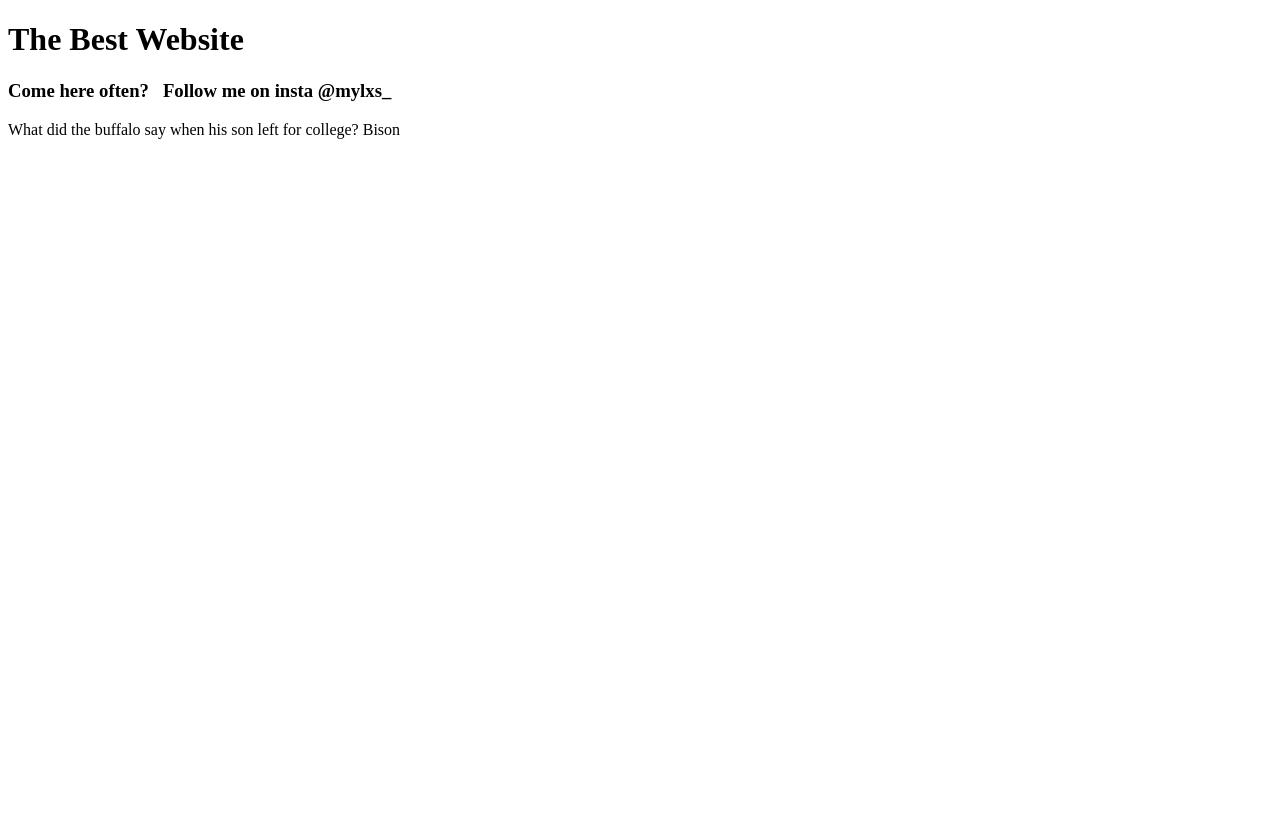
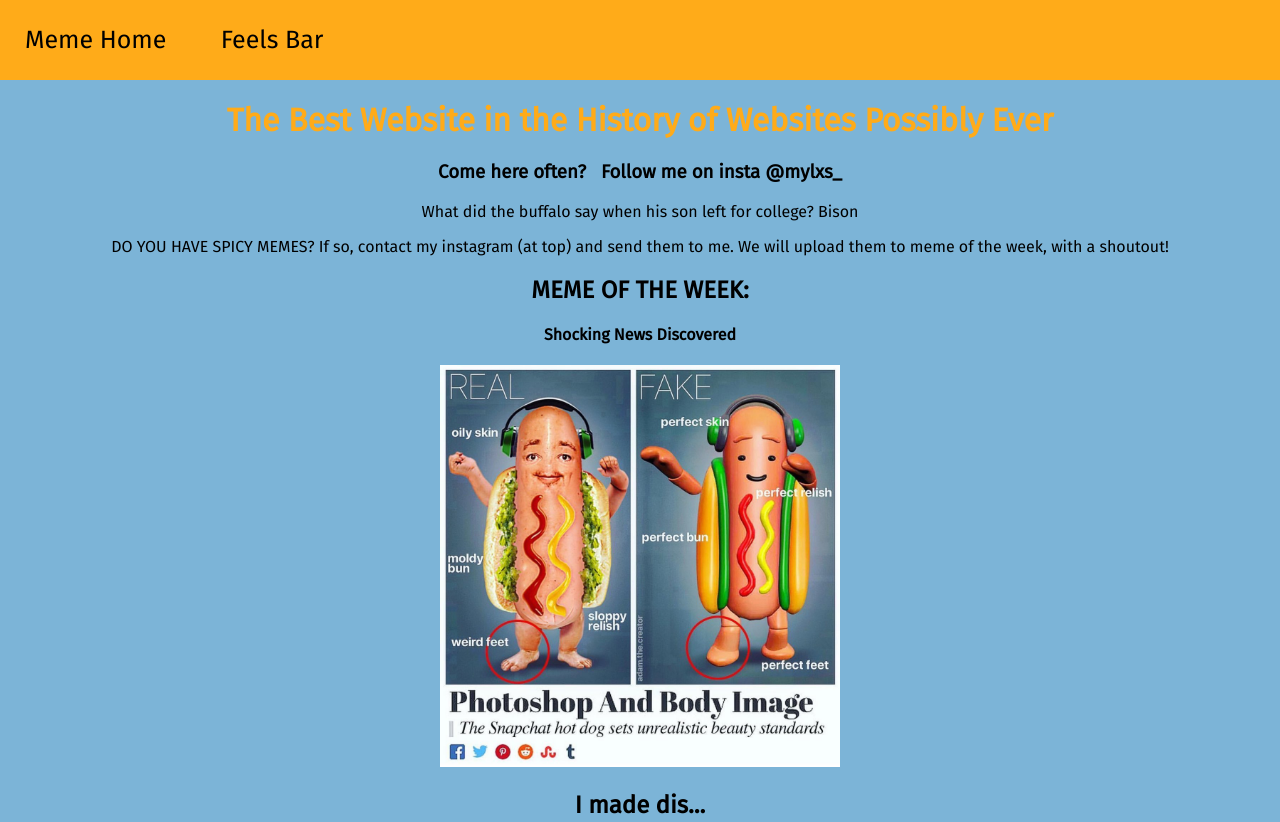
Before and after one commit to poolnoodle101/The-Best-Website-compcamps-website, a plain HTML site: page index.html in a window 1280 px wide. Shown: the top 822 px of the page. Before the commit the page ends 800 px from the top, so only its background shows below. Drawn offline with Linux system fonts and the light colour scheme.

Commit message:
more changes

```diff
--- /dev/null
+++ b/css/style.css
@@ -0,0 +1,57 @@
+
+html, body{
+  width: 100%;
+  margin: 0;
+  padding: 0;
+
+background-color: #7CB4D7;
+font-family: 'Fira Sans', sans-serif;
+color: black
+}
+
+.container{
+text-align: center;
+}
+.image{
+  width: 400px;
+}
+
+.image1{
+  width: 700px;
+}
+
+
+
+
+h1{
+  color: #FFAB19;
+}
+
+.nav{
+  margin: 0;
+  padding: 0;
+  background-color: #FFAB19;
+}
+
+.nav-link{
+  display: inline-block;
+  padding: 25px;
+}
+
+a{
+color: black;
+text-decoration: none;
+font-size: 25px;
+}
+
+
+
+ul{
+margin: 0;
+padding: 0;
+}
+
+a:hover{
+text-decoration: none;
+color: grey;
+}
--- a/index.html
+++ b/index.html
@@ -1,11 +1,30 @@
 <!DOCTYPE html>
 <html>
  <head>
-   <title> The Best Website </title>
+   <title> The Best Website  </title>
+   <link href= "css/style.css" rel="stylesheet">
+<link href="https://fonts.googleapis.com/css?family=Fira+Sans" rel="stylesheet">
  </head>
  <body>
-   <h1> The Best Website </h1>
-   <h3> Come here often? &nbsp; Follow me on insta @mylxs_  </h3>
+
+   <div class="nav">
+    <ul>
+     <li class="nav-link"><a href="index.html">Meme Home</a></li>
+     <li class="nav-link"><a href="">Feels Bar</a></li>
+    </ul>
+   </div>
+
+   <div class="container">
+   <h1> The Best Website in the History of Websites Possibly Ever </h1>
+    <h3> Come here often? &nbsp; Follow me on insta @mylxs_  </h3>
      <p> What did the buffalo say when his son left for college?   Bison </p>
+     <p> DO YOU HAVE SPICY MEMES? If so, contact my instagram (at top) and send
+       them to me. We will upload them to meme of the week, with a shoutout! </p>
+       <h2> MEME OF THE WEEK: </h2>
+      <h4> Shocking News Discovered </h4>
+    <img src="img/hotdog.jpg" alt="Shocking News" class="image" />
+     <h2>I made dis...</h2>
+  <img src="img/memeking.jpg" alt="Shocking News" class="image1" />
+   </div>
  </body>
 </html>
```
Also changed, not shown: img/hotdog.jpg (added), img/memeking.jpg (added).
